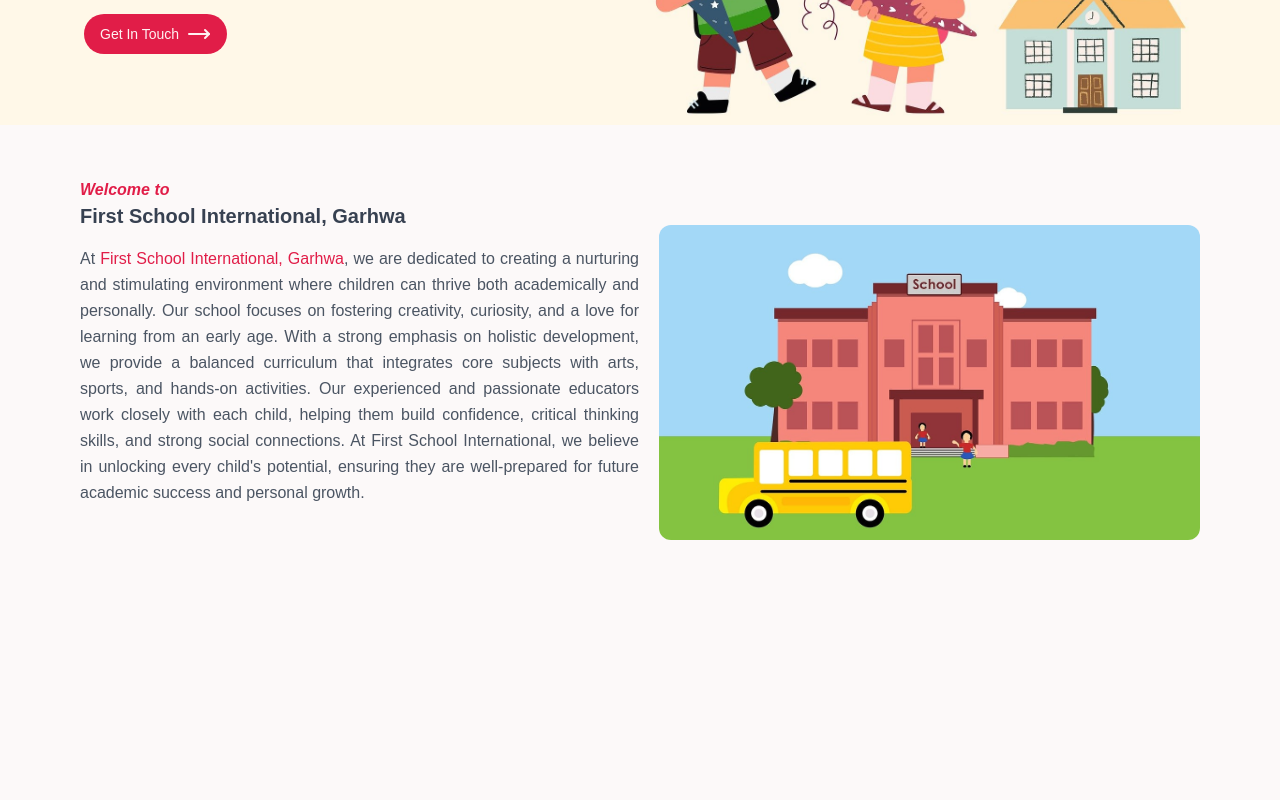
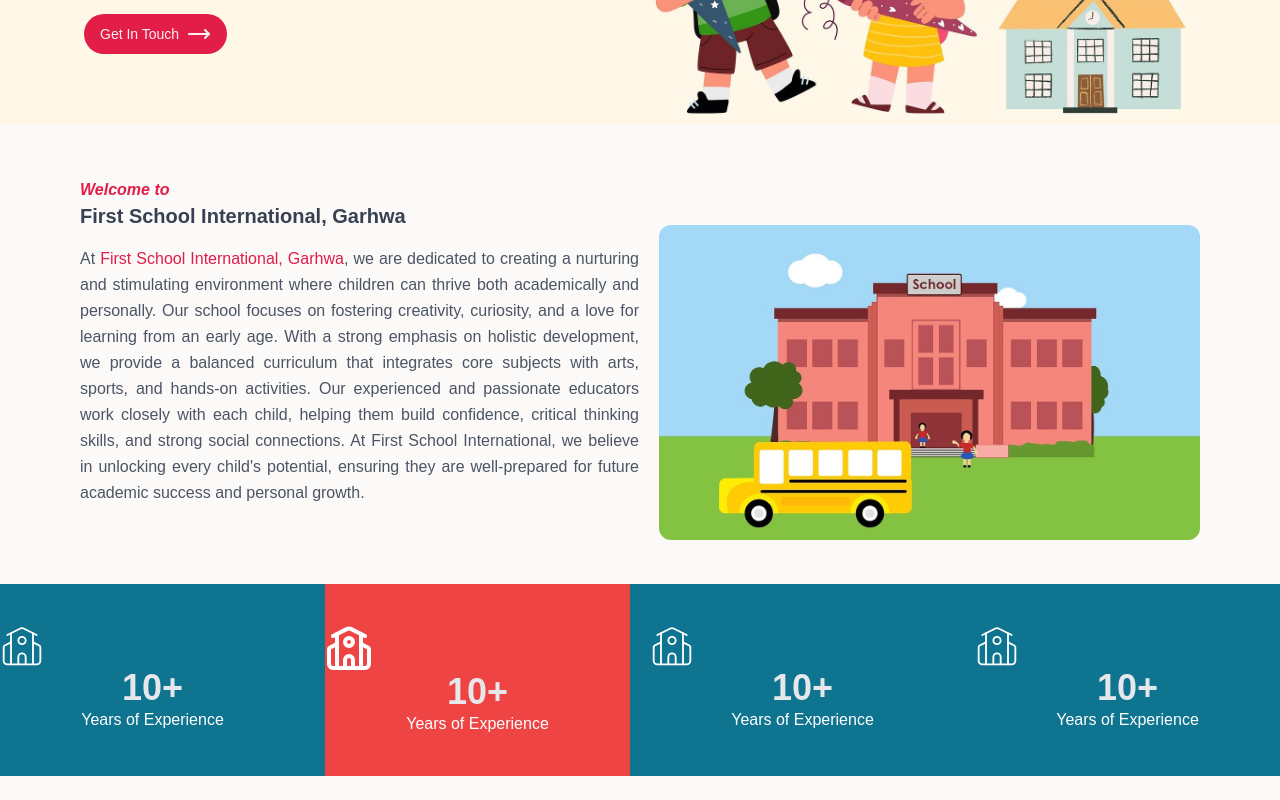
Before and after one commit to umesh37kr/firstschool-ui, a Next.js app: page / in a window 1280 px wide. Shown: the part 356-1156 px from the top of the page. Before the commit the page ends 916 px from the top, so only its background shows below. Built offline with nearby package versions, Linux system fonts and the light colour scheme.

Commit message:
add banner

```diff
--- a/src/app/(home)/page.jsx
+++ b/src/app/(home)/page.jsx
@@ -1,5 +1,5 @@
 import { Button } from "@/components/ui/button";
-import { MoveRight } from "lucide-react";
+import { MoveRight, School } from "lucide-react";
 import Image from "next/image";
 
 export default function Home() {
@@ -63,6 +63,44 @@ export default function Home() {
           </div>
         </div>
       </section>
+      {/* number banners */}
+      <section className="bg-cyan-700 my-6">
+        {/* <div className="container "> */}
+        <div className="grid grid-cols-4 gap-5">
+          <div className="py-10">
+            <School className="text-white h-11 w-11  stroke-white stroke-1 stroke-center" />
+            <h1 className="text-4xl font-bold text-center text-gray-200">
+              10+
+            </h1>
+            <p className="text-white text-center">Years of Experience</p>
+          </div>
+          <div className="py-10 bg-red-500">
+            <span className="items-center"></span>
+            <p className="text-center">
+              <School color="white" size={48} />
+            </p>
+            <h1 className="text-4xl font-bold text-center text-gray-200">
+              10+
+            </h1>
+            <p className="text-white text-center">Years of Experience</p>
+          </div>
+          <div className="py-10">
+            <School className="text-white h-11 w-11  stroke-white stroke-1 stroke-center" />
+            <h1 className="text-4xl font-bold text-center text-gray-200">
+              10+
+            </h1>
+            <p className="text-white text-center">Years of Experience</p>
+          </div>
+          <div className="py-10">
+            <School className="text-white h-11 w-11  stroke-white stroke-1 stroke-center" />
+            <h1 className="text-4xl font-bold text-center text-gray-200">
+              10+
+            </h1>
+            <p className="text-white text-center">Years of Experience</p>
+          </div>
+        </div>
+        {/* </div> */}
+      </section>
     </>
   );
 }
```
